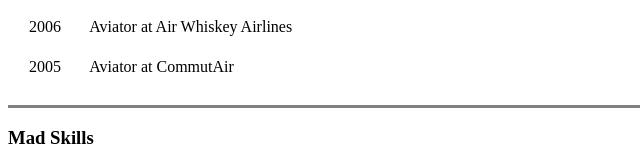
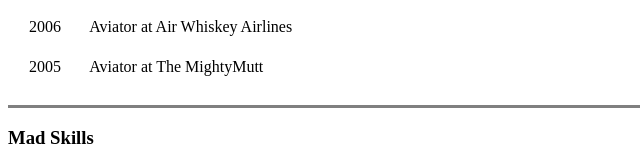
Before and after one commit to pinsky422/cv, a plain HTML site: page index.html in a window 1280 px wide. Shown: the part 636-800 px from the top of the page, 0-640 px from the left. Drawn offline with Linux system fonts and the light colour scheme.

Commit message:
Update index.html

```diff
--- a/index.html
+++ b/index.html
@@ -65,7 +65,7 @@
     </tr>
     <tr>
       <td>2005</td>
-      <td>Aviator at CommutAir</td>
+      <td>Aviator at The MightyMutt</td>
     </tr>
   </table>
   <hr size=3 noshade>
```
